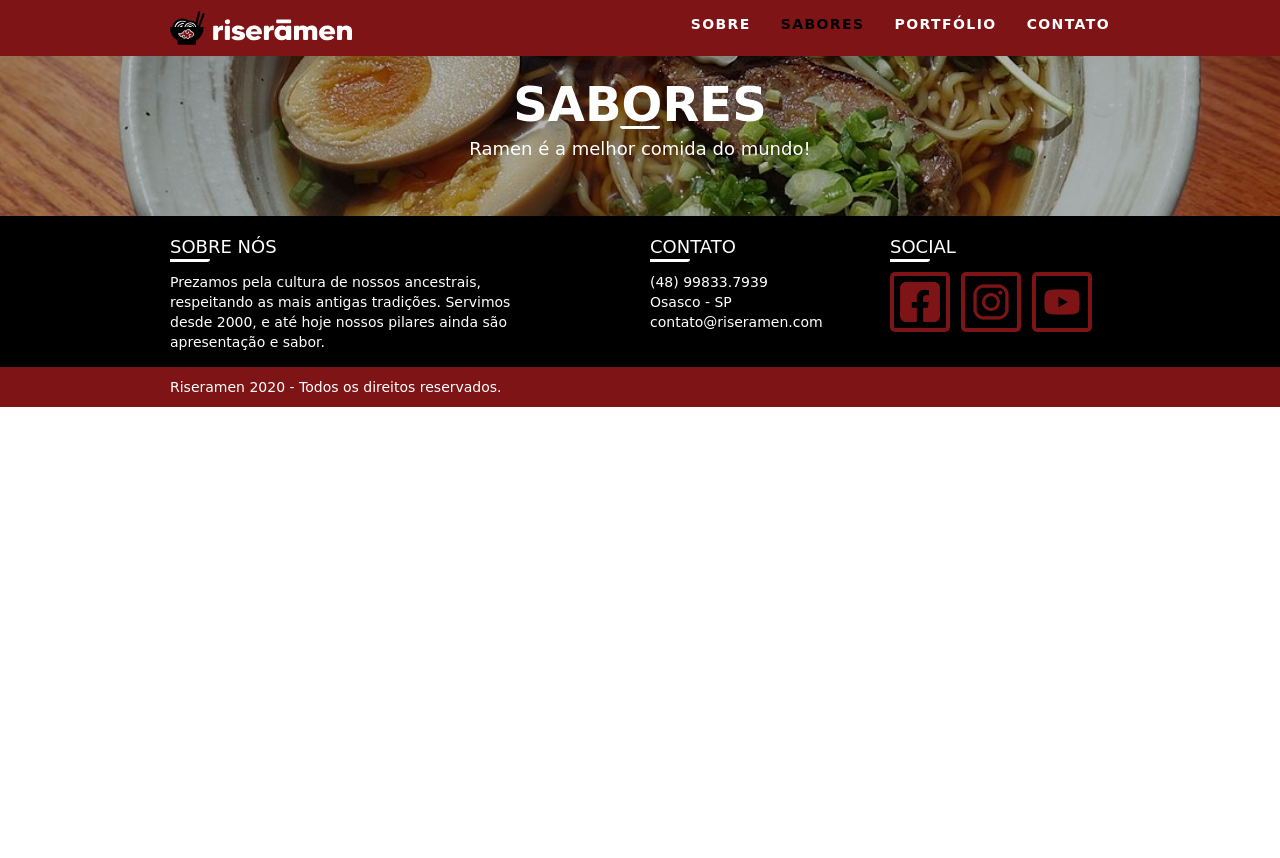
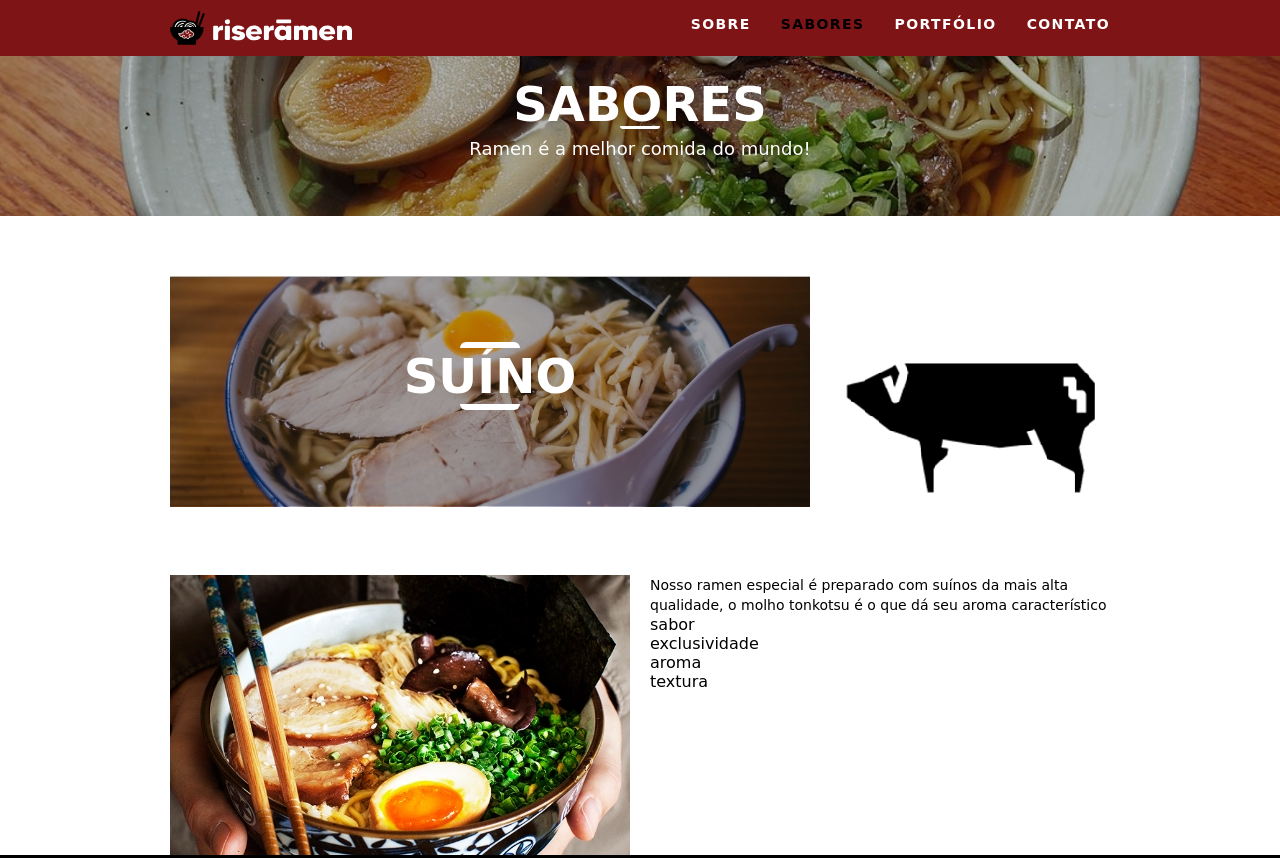
Before and after one commit to dominguesgabe/Riseramen, a plain HTML site: page sabores.html in a window 1280 px wide. Shown: the top 858 px of the page. Before the commit the page ends 800 px from the top, so only its background shows below. Drawn offline with Linux system fonts and the light colour scheme; a web font is replaced by a local one.

Commit message:
sabores teste

```diff
--- a/css/sabores.css
+++ b/css/sabores.css
@@ -1,3 +1,5 @@
+/* intro */
+
 .interna-sabores {
     background: url("../img/capa-sabores.jpg") no-repeat center;
     text-align: center;
@@ -26,3 +28,39 @@
     border-radius: 0 0 10px 10px;
     margin: -6px auto 10px auto;
 }
+
+/* li */
+
+.produto_item {
+    padding-top: 60px;
+}
+
+.produto_item h2 {
+    text-align: center;
+    color: #fff;
+    text-transform: uppercase;
+    font-size: 48px;
+    font-weight: bold;
+    position: relative;
+    top: -165px;
+}
+
+.produto_item h2:before {
+    content: "";
+    display: block;
+    width: 60px;
+    height: 6px;
+    background: #fff;
+    border-radius:10px 10px 0 0;
+    margin: 0px auto;
+}
+
+.produto_item h2:after {
+    content: "";
+    display: block;
+    width: 60px;
+    height: 6px;
+    background: #fff;
+    border-radius: 0 0 10px 10px;
+    margin: 0px auto;
+}
--- a/sabores.html
+++ b/sabores.html
@@ -37,7 +37,23 @@
         </div>
     </section>
 
-
+    <section class="container produto_item">
+        <div class="grid-11">
+            <img src="img/sabores/sabores/sabores-porco.jpg" alt="sabor porco">
+            <h2>suíno</h2>
+        </div>
+        <div class="grid-5 icon_item"><img src="img/sabores/sabores/ramen-suino.png" alt="sabor porco"></div>
+        <div class="grid-8"><img src="img/sabores/sabores/sabores-porco-2.jpg" alt="sabor porco"></div>
+        <div class="grid-8">
+            <p>Nosso ramen especial é preparado com suínos da mais alta qualidade, o molho tonkotsu é o que dá seu aroma característico</p>
+            <ul>
+                <li>sabor</li>
+                <li>exclusividade</li>
+                <li>aroma</li>
+                <li>textura</li>
+            </ul>
+        </div>
+    </section>
 
     <footer>
         <div class="footer">
```
